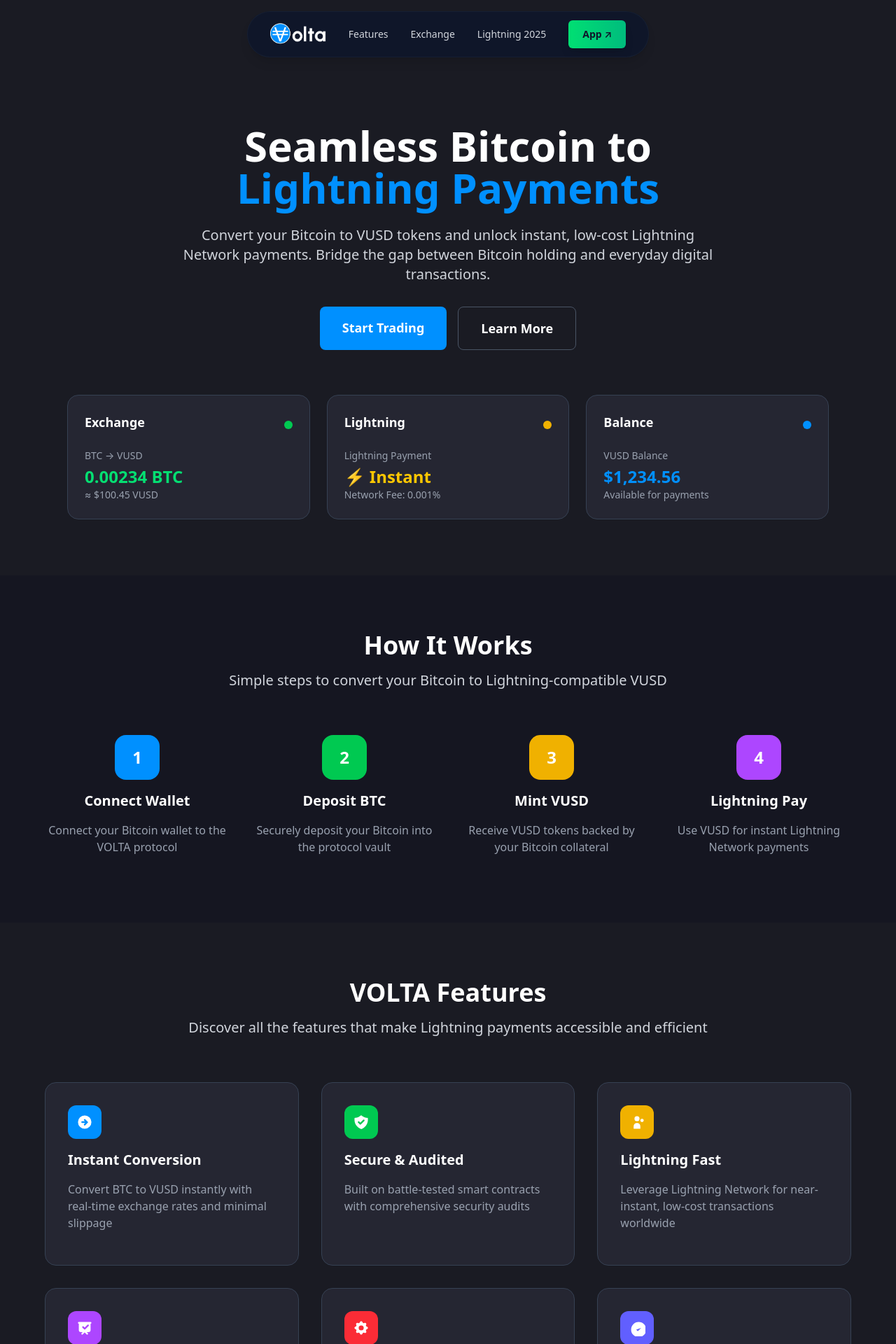
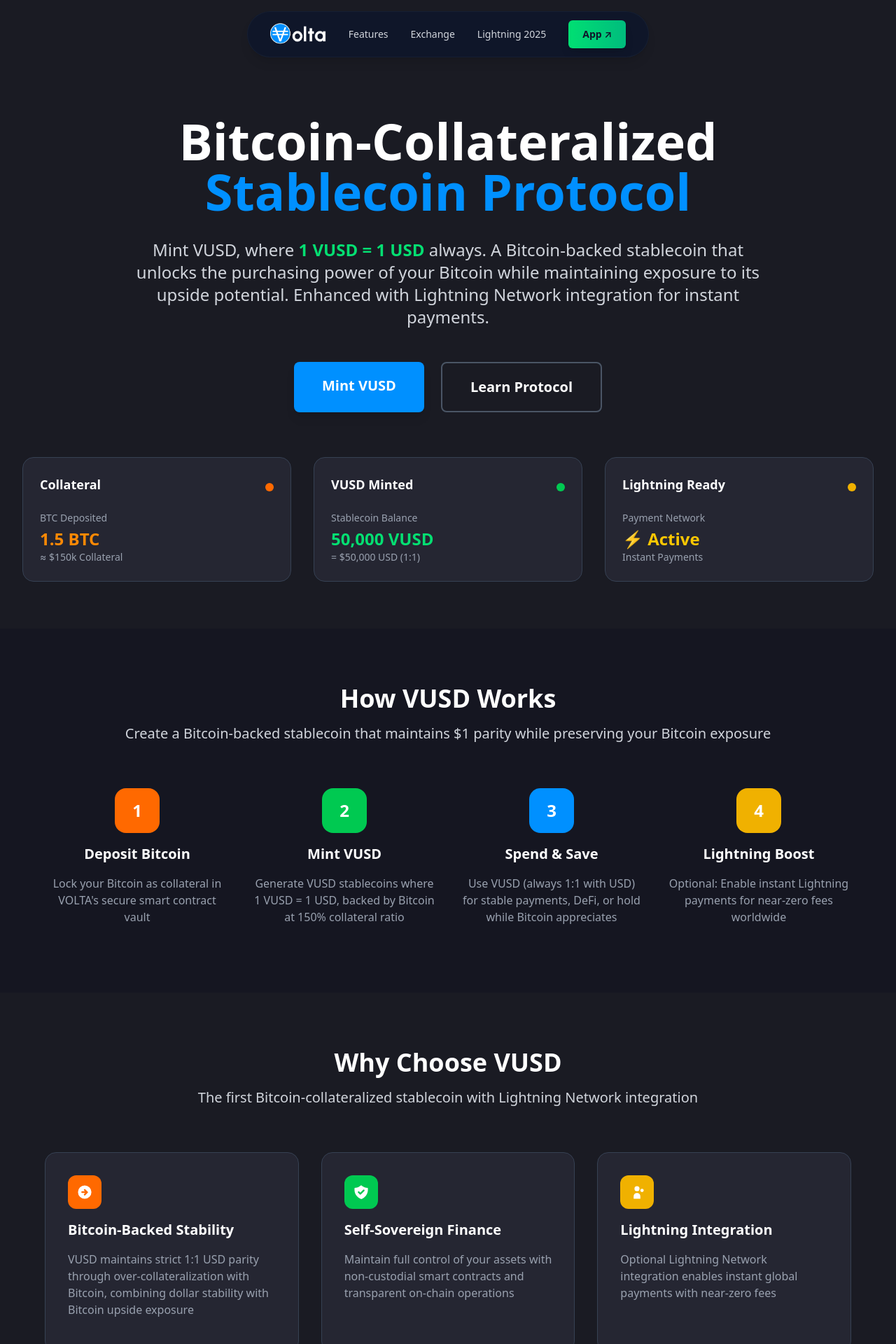
Before and after one commit to apakou/volta_usd, a Next.js app in the folder packages/nextjs/: page / in a window 1280 px wide. Shown: the top 1920 px of the page at 70% size. Built offline with nearby package versions, Linux system fonts and the light colour scheme; no server answers; a web font is replaced by a local one; what @starknet-react/chains, @starknet-react/core would draw is missing.

Commit message:
feat: enhance LandingPage with updated content and improved layout for VUSD promotion

```diff
--- a/packages/nextjs/components/LandingPage.tsx
+++ b/packages/nextjs/components/LandingPage.tsx
@@ -5,75 +5,75 @@
 
 const LandingPage = () => {
   return (
-    <div className="min-h-screen bg-volta-dark text-white">
+    <div className="bg-volta-dark text-white">
       {/* Hero Section */}
-      <section className="px-8 py-20 text-center max-w-6xl mx-auto">
-        <h1 className="text-5xl md:text-6xl font-bold mb-6">
-          Seamless Bitcoin to <br />
-          <span className="text-volta-primary">Lightning Payments</span>
+      <section className="min-h-screen flex flex-col justify-center px-8 text-center">
+        <div className="max-w-6xl mx-auto w-full">
+          <h1 className="text-5xl md:text-7xl font-bold mb-8">
+            Bitcoin-Collateralized <br />
+            <span className="text-volta-primary">Stablecoin Protocol</span>
           </h1>
-        <p className="text-xl text-gray-300 mb-8 max-w-3xl mx-auto">
-          Convert your Bitcoin to VUSD tokens and unlock instant, low-cost
-          Lightning Network payments. Bridge the gap between Bitcoin holding and
-          everyday digital transactions.
+          <p className="text-xl md:text-2xl text-gray-300 mb-12 max-w-4xl mx-auto">
+            Mint VUSD, where <strong className="text-green-400">1 VUSD = 1 USD</strong> always. A Bitcoin-backed stablecoin that unlocks the purchasing power of your Bitcoin while maintaining exposure to its upside potential. Enhanced with Lightning Network integration for instant payments.
           </p>
+        </div>
 
-        <div className="flex flex-col sm:flex-row gap-4 justify-center mb-12">
+          <div className="flex flex-col sm:flex-row gap-6 justify-center mb-16">
             <Link
               href="/exchange"
-            className="bg-volta-primary hover:bg-blue-600 px-8 py-4 rounded-lg text-lg font-semibold transition-colors"
+              className="bg-volta-primary hover:bg-blue-600 px-10 py-5 rounded-lg text-xl font-semibold transition-colors shadow-lg"
             >
-            Start Trading
+              Mint VUSD
             </Link>
-          <button className="border border-gray-600 hover:border-gray-400 px-8 py-4 rounded-lg text-lg font-semibold transition-colors">
-            Learn More
+            <button className="border-2 border-gray-600 hover:border-gray-400 px-10 py-5 rounded-lg text-xl font-semibold transition-colors">
+              Learn Protocol
             </button>
           </div>
 
           {/* Hero Cards Preview */}
-        <div className="grid md:grid-cols-3 gap-6 mt-16">
+          <div className="grid md:grid-cols-3 gap-8">
           <div className="bg-volta-card rounded-2xl p-6 border border-gray-700">
             <div className="flex items-center justify-between mb-4">
-              <h3 className="text-lg font-semibold">Exchange</h3>
-              <div className="w-3 h-3 bg-green-500 rounded-full"></div>
+              <h3 className="text-lg font-semibold">Collateral</h3>
+              <div className="w-3 h-3 bg-orange-500 rounded-full"></div>
             </div>
             <div className="text-left">
-              <div className="text-sm text-gray-400 mb-1">BTC → VUSD</div>
-              <div className="text-2xl font-bold text-green-400">
-                0.00234 BTC
+              <div className="text-sm text-gray-400 mb-1">BTC Deposited</div>
+              <div className="text-2xl font-bold text-orange-400">
+                1.5 BTC
               </div>
-              <div className="text-sm text-gray-400">≈ $100.45 VUSD</div>
+              <div className="text-sm text-gray-400">≈ $150k Collateral</div>
             </div>
           </div>
 
           <div className="bg-volta-card rounded-2xl p-6 border border-gray-700">
             <div className="flex items-center justify-between mb-4">
-              <h3 className="text-lg font-semibold">Lightning</h3>
-              <div className="w-3 h-3 bg-yellow-500 rounded-full"></div>
+              <h3 className="text-lg font-semibold">VUSD Minted</h3>
+              <div className="w-3 h-3 bg-green-500 rounded-full"></div>
             </div>
             <div className="text-left">
               <div className="text-sm text-gray-400 mb-1">
-                Lightning Payment
+                Stablecoin Balance
               </div>
-              <div className="text-2xl font-bold text-yellow-400">
-                ⚡ Instant
+              <div className="text-2xl font-bold text-green-400">
+                50,000 VUSD
               </div>
-              <div className="text-sm text-gray-400">Network Fee: 0.001%</div>
+              <div className="text-sm text-gray-400">= $50,000 USD (1:1)</div>
             </div>
           </div>
 
           <div className="bg-volta-card rounded-2xl p-6 border border-gray-700">
             <div className="flex items-center justify-between mb-4">
-              <h3 className="text-lg font-semibold">Balance</h3>
-              <div className="w-3 h-3 bg-volta-primary rounded-full"></div>
+              <h3 className="text-lg font-semibold">Lightning Ready</h3>
+              <div className="w-3 h-3 bg-yellow-500 rounded-full"></div>
             </div>
             <div className="text-left">
-              <div className="text-sm text-gray-400 mb-1">VUSD Balance</div>
-              <div className="text-2xl font-bold text-volta-primary">
-                $1,234.56
+              <div className="text-sm text-gray-400 mb-1">Payment Network</div>
+              <div className="text-2xl font-bold text-yellow-400">
+                ⚡ Active
               </div>
               <div className="text-sm text-gray-400">
-                Available for payments
+                Instant Payments
               </div>
             </div>
           </div>
@@ -84,20 +84,20 @@
       <section id="how-it-works" className="px-8 py-20 bg-volta-darker">
         <div className="max-w-6xl mx-auto">
           <div className="text-center mb-16">
-            <h2 className="text-4xl font-bold mb-4">How It Works</h2>
+            <h2 className="text-4xl font-bold mb-4">How VUSD Works</h2>
             <p className="text-xl text-gray-300">
-              Simple steps to convert your Bitcoin to Lightning-compatible VUSD
+              Create a Bitcoin-backed stablecoin that maintains $1 parity while preserving your Bitcoin exposure
             </p>
           </div>
 
           <div className="grid md:grid-cols-4 gap-8">
             <div className="text-center">
-              <div className="w-16 h-16 bg-volta-primary rounded-2xl flex items-center justify-center mx-auto mb-4">
+              <div className="w-16 h-16 bg-orange-500 rounded-2xl flex items-center justify-center mx-auto mb-4">
                 <span className="text-2xl font-bold">1</span>
               </div>
-              <h3 className="text-xl font-semibold mb-2">Connect Wallet</h3>
+              <h3 className="text-xl font-semibold mb-2">Deposit Bitcoin</h3>
               <p className="text-gray-400">
-                Connect your Bitcoin wallet to the VOLTA protocol
+                Lock your Bitcoin as collateral in VOLTA's secure smart contract vault
               </p>
             </div>
 
@@ -105,29 +105,29 @@
               <div className="w-16 h-16 bg-green-500 rounded-2xl flex items-center justify-center mx-auto mb-4">
                 <span className="text-2xl font-bold">2</span>
               </div>
-              <h3 className="text-xl font-semibold mb-2">Deposit BTC</h3>
+              <h3 className="text-xl font-semibold mb-2">Mint VUSD</h3>
               <p className="text-gray-400">
-                Securely deposit your Bitcoin into the protocol vault
+                Generate VUSD stablecoins where 1 VUSD = 1 USD, backed by Bitcoin at 150% collateral ratio
+              </p>
+            </div>
+
+            <div className="text-center">
+              <div className="w-16 h-16 bg-volta-primary rounded-2xl flex items-center justify-center mx-auto mb-4">
+                <span className="text-2xl font-bold">3</span>
+              </div>
+              <h3 className="text-xl font-semibold mb-2">Spend & Save</h3>
+              <p className="text-gray-400">
+                Use VUSD (always 1:1 with USD) for stable payments, DeFi, or hold while Bitcoin appreciates
               </p>
             </div>
 
             <div className="text-center">
               <div className="w-16 h-16 bg-yellow-500 rounded-2xl flex items-center justify-center mx-auto mb-4">
-                <span className="text-2xl font-bold">3</span>
-              </div>
-              <h3 className="text-xl font-semibold mb-2">Mint VUSD</h3>
-              <p className="text-gray-400">
-                Receive VUSD tokens backed by your Bitcoin collateral
-              </p>
-            </div>
-
-            <div className="text-center">
-              <div className="w-16 h-16 bg-purple-500 rounded-2xl flex items-center justify-center mx-auto mb-4">
                 <span className="text-2xl font-bold">4</span>
               </div>
-              <h3 className="text-xl font-semibold mb-2">Lightning Pay</h3>
+              <h3 className="text-xl font-semibold mb-2">Lightning Boost</h3>
               <p className="text-gray-400">
-                Use VUSD for instant Lightning Network payments
+                Optional: Enable instant Lightning payments for near-zero fees worldwide
               </p>
             </div>
           </div>
@@ -138,16 +138,15 @@
       <section id="features" className="px-8 py-20">
         <div className="max-w-6xl mx-auto">
           <div className="text-center mb-16">
-            <h2 className="text-4xl font-bold mb-4">VOLTA Features</h2>
+            <h2 className="text-4xl font-bold mb-4">Why Choose VUSD</h2>
             <p className="text-xl text-gray-300">
-              Discover all the features that make Lightning payments accessible
-              and efficient
+              The first Bitcoin-collateralized stablecoin with Lightning Network integration
             </p>
           </div>
 
           <div className="grid md:grid-cols-3 gap-8">
             <div className="bg-volta-card rounded-2xl p-8 border border-gray-700">
-              <div className="w-12 h-12 bg-volta-primary rounded-xl flex items-center justify-center mb-4">
+              <div className="w-12 h-12 bg-orange-500 rounded-xl flex items-center justify-center mb-4">
                 <svg
                   className="w-6 h-6"
                   fill="currentColor"
@@ -160,10 +159,9 @@
                   />
                 </svg>
               </div>
-              <h3 className="text-xl font-semibold mb-2">Instant Conversion</h3>
+              <h3 className="text-xl font-semibold mb-2">Bitcoin-Backed Stability</h3>
               <p className="text-gray-400">
-                Convert BTC to VUSD instantly with real-time exchange rates and
-                minimal slippage
+                VUSD maintains strict 1:1 USD parity through over-collateralization with Bitcoin, combining dollar stability with Bitcoin upside exposure
               </p>
             </div>
 
@@ -181,10 +179,9 @@
                   />
                 </svg>
               </div>
-              <h3 className="text-xl font-semibold mb-2">Secure & Audited</h3>
+              <h3 className="text-xl font-semibold mb-2">Self-Sovereign Finance</h3>
               <p className="text-gray-400">
-                Built on battle-tested smart contracts with comprehensive
-                security audits
+                Maintain full control of your assets with non-custodial smart contracts and transparent on-chain operations
               </p>
             </div>
 
@@ -198,10 +195,9 @@
                   <path d="M13 6a3 3 0 11-6 0 3 3 0 016 0zM18 8a2 2 0 11-4 0 2 2 0 014 0zM14 15a4 4 0 00-8 0v3h8v-3z" />
                 </svg>
               </div>
-              <h3 className="text-xl font-semibold mb-2">Lightning Fast</h3>
+              <h3 className="text-xl font-semibold mb-2">Lightning Integration</h3>
               <p className="text-gray-400">
-                Leverage Lightning Network for near-instant, low-cost
-                transactions worldwide
+                Optional Lightning Network integration enables instant global payments with near-zero fees
               </p>
             </div>
 
@@ -266,8 +262,35 @@
         </div>
       </section>
 
+      {/* 1:1 Parity Section */}
+      <section className="px-8 py-20 bg-volta-darker">
+        <div className="max-w-4xl mx-auto text-center">
+          <div className="bg-gradient-to-r from-green-500/10 to-volta-primary/10 rounded-3xl p-12 border border-green-500/20">
+            <div className="text-6xl font-bold text-green-400 mb-4">1 VUSD = 1 USD</div>
+            <h2 className="text-3xl font-bold mb-6">Always. Guaranteed.</h2>
+            <p className="text-xl text-gray-300 mb-8">
+              VUSD maintains perfect 1:1 parity with the US Dollar through algorithmic stabilization and Bitcoin over-collateralization. Your purchasing power remains constant while your Bitcoin collateral can appreciate.
+            </p>
+            <div className="grid md:grid-cols-3 gap-6">
+              <div className="bg-volta-card/50 rounded-xl p-6">
+                <div className="text-2xl font-bold text-green-400 mb-2">150%+</div>
+                <div className="text-sm text-gray-400">Collateral Ratio</div>
+              </div>
+              <div className="bg-volta-card/50 rounded-xl p-6">
+                <div className="text-2xl font-bold text-volta-primary mb-2">100%</div>
+                <div className="text-sm text-gray-400">USD Parity Maintained</div>
+              </div>
+              <div className="bg-volta-card/50 rounded-xl p-6">
+                <div className="text-2xl font-bold text-yellow-400 mb-2">24/7</div>
+                <div className="text-sm text-gray-400">Price Stability</div>
+              </div>
+            </div>
+          </div>
+        </div>
+      </section>
+
       {/* Stats Section */}
-      <section className="px-8 py-20 bg-volta-darker">
+      <section className="px-8 py-20">
         <div className="max-w-4xl mx-auto text-center">
           <div className="grid md:grid-cols-4 gap-8">
             <div>
```
Lines whose indentation alone changed are shown as unchanged.
